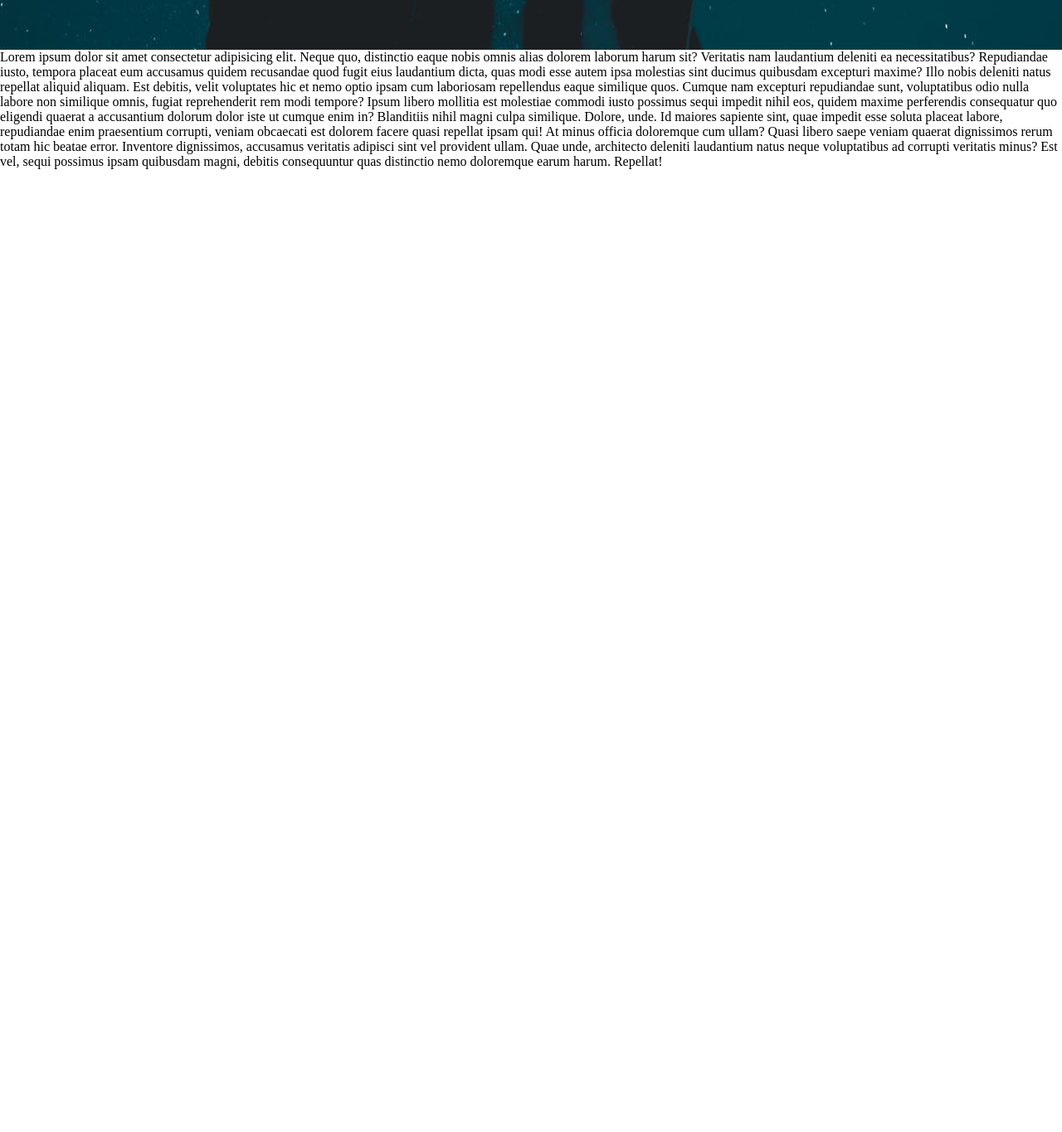
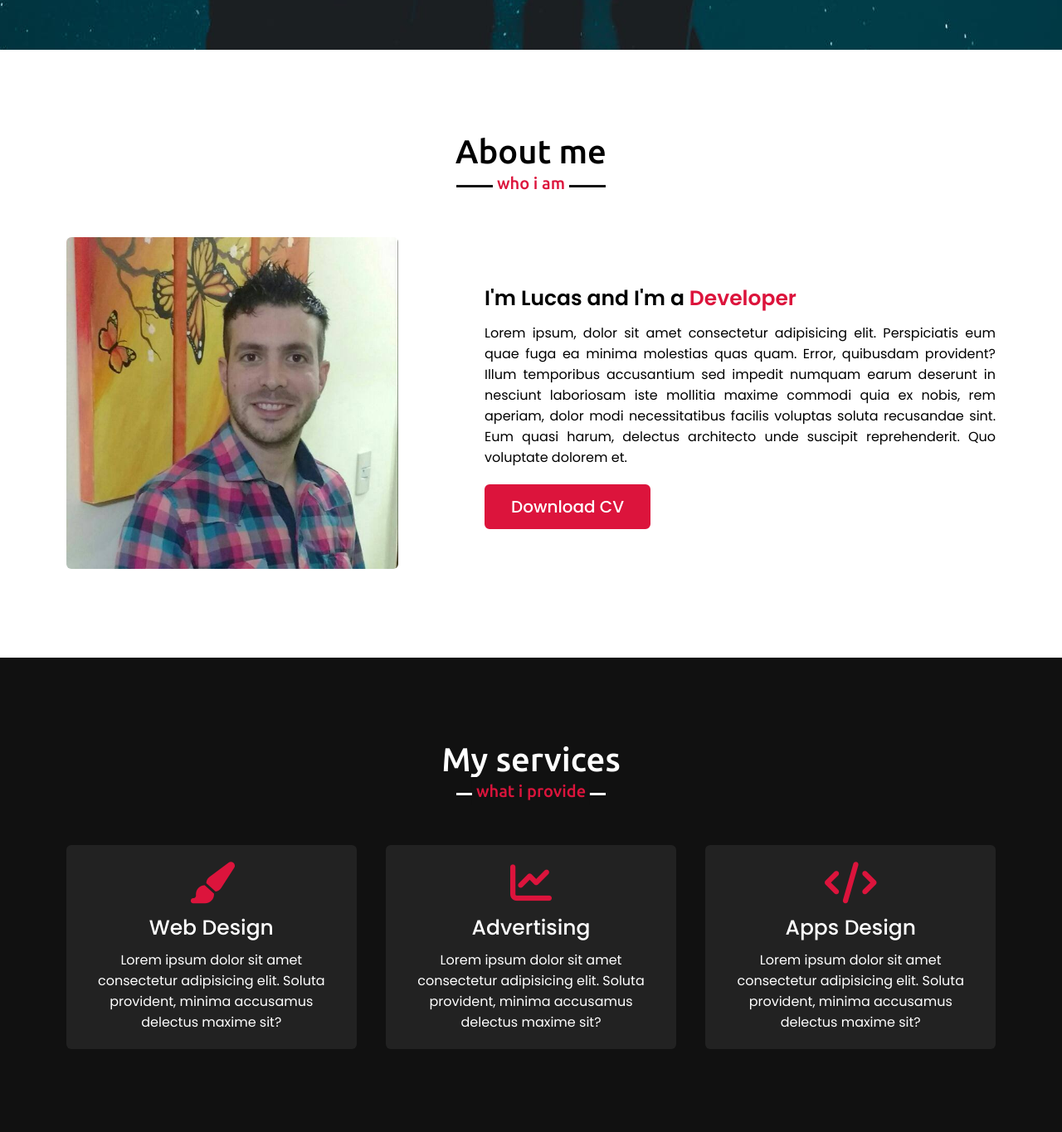
Before and after one commit to luc4s92/resposive-portfolio, a plain HTML site: page index.html in a window 1280 px wide. Shown: the part 740-2105 px from the top of the page at 83% size. Before the commit the page ends 944 px from the top, so only its background shows below. Drawn offline with nearby package versions, Linux system fonts and the light colour scheme.

Commit message:
Create sections and add style

```diff
--- a/index.html
+++ b/index.html
@@ -41,8 +41,56 @@
            </div>
        </section>
 
-       <p>Lorem ipsum dolor sit amet consectetur adipisicing elit. Neque quo, distinctio eaque nobis omnis alias dolorem laborum harum sit? Veritatis nam laudantium deleniti ea necessitatibus? Repudiandae iusto, tempora placeat eum accusamus quidem recusandae quod fugit eius laudantium dicta, quas modi esse autem ipsa molestias sint ducimus quibusdam excepturi maxime? Illo nobis deleniti natus repellat aliquid aliquam. Est debitis, velit voluptates hic et nemo optio ipsam cum laboriosam repellendus eaque similique quos. Cumque nam excepturi repudiandae sunt, voluptatibus odio nulla labore non similique omnis, fugiat reprehenderit rem modi tempore? Ipsum libero mollitia est molestiae commodi iusto possimus sequi impedit nihil eos, quidem maxime perferendis consequatur quo eligendi quaerat a accusantium dolorum dolor iste ut cumque enim in? Blanditiis nihil magni culpa similique. Dolore, unde. Id maiores sapiente sint, quae impedit esse soluta placeat labore, repudiandae enim praesentium corrupti, veniam obcaecati est dolorem facere quasi repellat ipsam qui! At minus officia doloremque cum ullam? Quasi libero saepe veniam quaerat dignissimos rerum totam hic beatae error. Inventore dignissimos, accusamus veritatis adipisci sint vel provident ullam. Quae unde, architecto deleniti laudantium natus neque voluptatibus ad corrupti veritatis minus? Est vel, sequi possimus ipsam quibusdam magni, debitis consequuntur quas distinctio nemo doloremque earum harum. Repellat!</p>
+       <!-- about section start-->
+       <section class="about" id="about">
+        <div class="max-width">
+            <h2 class="title">About me</h2>
+            <div class="about-content">
+               <div class="column left">
+                   <img src="images/profile-1.jpg" alt="">
+               </div>
+               <div class="column right">
+                   <div class="text">I'm Lucas and I'm a <span>Developer</span></div>
+                   <p>Lorem ipsum, dolor sit amet consectetur adipisicing elit. Perspiciatis eum quae fuga ea minima molestias quas quam. Error, quibusdam provident? Illum temporibus accusantium sed impedit numquam earum deserunt in nesciunt laboriosam iste mollitia maxime commodi quia ex nobis, rem aperiam, dolor modi necessitatibus facilis voluptas soluta recusandae sint. Eum quasi harum, delectus architecto unde suscipit reprehenderit. Quo voluptate dolorem et.</p>
+                   <a href="#">Download CV</a>
+               </div>
+            </div>
+        </div>
+    </section>
+    <!--services section start-->
+    <section class="services" id="services">
+        <div class="max-width">
+            <h2 class="title">My services</h2>
+            <div class="serv-content">
+              <div class="card">
+                  <div class="box">
+                      <i class="fas fa-paint-brush"></i>
 
+                      <div class="text">
+                          Web Design
+                      </div>
+                      <p>Lorem ipsum dolor sit amet consectetur adipisicing elit. Soluta provident, minima accusamus delectus maxime sit?</p>
+                  </div>
+              </div>
+              <div class="card">
+                <div class="box">
+                    <i class="fas fa-chart-line"></i>
+
+                    <div class="text">Advertising</div>
+                    <p>Lorem ipsum dolor sit amet consectetur adipisicing elit. Soluta provident, minima accusamus delectus maxime sit?</p>
+                </div>
+            </div>
+            <div class="card">
+                <div class="box">
+                    <i class="fas fa-code"></i>
+
+                    <div class="text">Apps Design</div>
+                    <p>Lorem ipsum dolor sit amet consectetur adipisicing elit. Soluta provident, minima accusamus delectus maxime sit?</p>
+                </div>
+            </div>
+            </div>
+        </div>
+    </section>
 
         <script src="script.js" async defer></script>
     </body>
--- a/style.css
+++ b/style.css
@@ -19,6 +19,7 @@
 .navbar{
     position: fixed;
     width: 100%;
+    z-index: 999;
     padding: 30px 0;
     font-family: 'Ubuntu', sans-serif;
     transition: all 0.3s ease ;
@@ -128,10 +129,165 @@
     color:crimson;
     background: none;
 }
+/* all similar content styling code */
+
+section{
+    padding: 100px 0;
+}
+
+section .title{
+    position: relative;
+    text-align: center;
+    font-size: 40px;
+    font-weight: 500;
+    margin-bottom: 60px;
+    padding-bottom: 20px;
+    font-family: 'Ubuntu', sans-serif;
+}
+
+section .title::before{
+    bottom: 0px;
+    left: 50%;
+    content: "";
+    position: absolute;
+    width: 180px;
+    height: 3px;
+    background: #111;
+    transform: translateX(-50%);
+}
+section .title::after{
+    bottom: -12px;
+    left: 50%;
+    font-size: 20px;
+    color: crimson;
+    position: absolute;
+    padding: 5px;
+    background: #fff;
+    transform: translateX(-50%);
+}
+/*about section styling */
+
+.about, .services{
+    font-family: 'Poppins', sans-serif;
+}
+
+
+
+.about .title::after{
+    content: "who i am";
+}
+.about .about-content,
+.services .serv-content{
+    display: flex;
+    flex-wrap: wrap;
+    align-items: center;
+    justify-content: space-between;
+}
+.about .about-content .left{
+    width: 45%;
+
+}
+.about .about-content .left img{
+    height: 400px;
+    width: 400px;
+    object-fit: cover;
+    border-radius: 6px;
+}
+
+.about .about-content .right{
+    width: 55%;
+
+}
+
+.about .about-content .right .text{
+    font-size: 25px;
+    font-weight: 600;
+    margin-bottom: 10px;
+}
+.about .about-content .right .text span{
+    color: crimson;
+
+}
+.about .about-content .right p{
+    text-align: justify;
+
+}
+.about .about-content .right a{
+    display: inline-block;
+    background: crimson;
+    color: #fff;
+    font-size: 20px;
+    padding: 10px 30px;
+    font-weight: 500;
+    margin-top: 20px;
+    border-radius: 6px;
+    border: 2px solid crimson;
+    transition: all 0.3s ease;
+
+}
+.about .about-content .right a:hover{
+    color: crimson;
+    background: none;
+
+}
+
+ /* services section styling */
+ .services{
+     color: #fff;
+     background: #111;
+ }
+ .services .title::before{
+     background: #fff;
+ }
+.services .title::after{
+    background: #111;
+    content: "what i provide";
+}
+
+.services .serv-content .card{
+    width: calc(33%  - 20px);
+    background: #222;
+    text-align: center;
+    border-radius: 6px;
+    padding: 20px 25px ;
+    cursor: pointer;
+    transition: all 0.3s ease;
+}
+.services .serv-content .card:hover{
+    background: crimson;
+
+}
+.services .serv-content .card .box{
+    transition: all 0.3s ease;
+}
+.services .serv-content .card:hover .box{
+    transform: scale(1.05);
+}
+.services .serv-content .card i{
+    font-size: 50px;
+    color: crimson;
+    transition: color 0.3s ease;
+}
+.services .serv-content .card:hover i{
+    color: #fff;
+}
+.services .serv-content .card .text{
+    font-size: 25px;
+    font-weight: 500;
+    margin: 10px 0 7px 0;
+}
+
 /* responsive media query start*/
-@media (max-width: 1104px){
+@media (max-width: 1300px){
     .home .max-width{
         margin-left: 0px;
+
+    }
+}
+@media (max-width: 1104px){
+    .about .about-content .left img{
+        height: 350px;
+        width: 350px;
 
     }
 }
@@ -185,6 +341,25 @@
         font-size: 35px;
 
     }
+    .max-width{
+        max-width: 800px;
+
+    }
+    .about .about-content .column{
+        width: 100%;
+    }
+    .about .about-content .left{
+        display: flex;
+        justify-content: center;
+        margin: 0 auto 60px;
+    }
+    .about .about-content .right {
+        flex: 100%;
+    }
+    .services .serv-content .card{
+        width: calc(50% - 10px);
+        margin-bottom: 20px ;
+    }
 }
 @media (max-width: 690px){
     .max-width{
@@ -202,6 +377,14 @@
         font-size: 32px;
 
         }
+    .home .home-content a{
+        font-size: 20px;
+
+    }
+    .services .serv-content .card{
+        width: 100%;
+
+    }
 }
 
 @media (max-width: 500px){
```
Also changed, not shown: images/asd.jpeg (added), images/profile-1.jpg (added).
